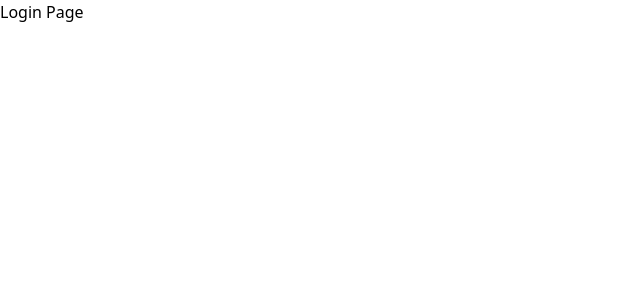
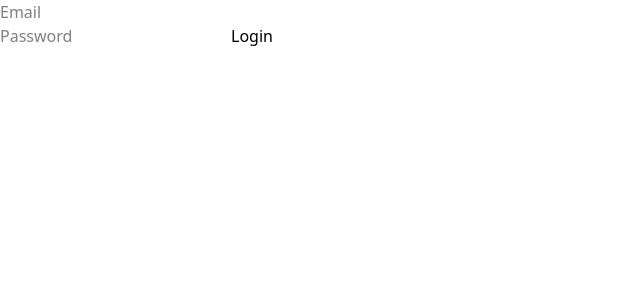
Before and after one commit to zaru-noodles/notelock, a Next.js app: page /login-page in a window 1280 px wide. Shown: the top 300 px of the page, without its empty margins (0-640 px from the left). Built offline with nearby package versions, Linux system fonts and the light colour scheme.

Commit message:
Login page integrated with API

```diff
--- a/app/(public)/login-page/page.tsx
+++ b/app/(public)/login-page/page.tsx
@@ -1,5 +1,5 @@
+import LoginForm from "@/app/components/auth/LoginForm";
+
 export default function Login() {
-    return(
-        <div>Login Page</div>
-    )
+  return <LoginForm />;
 }
--- /dev/null
+++ b/app/components/auth/LoginForm.tsx
@@ -0,0 +1,54 @@
+"use client";
+import { useState } from "react";
+import { useRouter } from "next/navigation";
+
+export default function LoginForm() {
+  const [email, setEmail] = useState("");
+  const [password, setPassword] = useState("");
+  const [error, setError] = useState("");
+  const router = useRouter();
+
+  const handleLogin = async () => {
+    setError("");
+    try {
+      const response = await fetch("/api/auth/login", {
+        method: "POST",
+        headers: {
+          "Content-Type": "application/json",
+        },
+        body: JSON.stringify({
+          email,
+          password,
+        }),
+      });
+      const data = await response.json();
+      if (response.ok) {
+        router.push("/dashboard");
+      } else {
+        setError(data.error);
+      }
+    } catch {
+      setError("Please try again.");
+    }
+  };
+
+  return (
+    <div>
+      <input
+        type="email"
+        value={email}
+        onChange={(e) => setEmail(e.target.value)}
+        placeholder="Email"
+      />
+      <br />
+      <input
+        type="password"
+        value={password}
+        onChange={(e) => setPassword(e.target.value)}
+        placeholder="Password"
+      />
+      {error && <p>{error}</p>}
+      <button onClick={handleLogin}>Login</button>
+    </div>
+  );
+}
```
